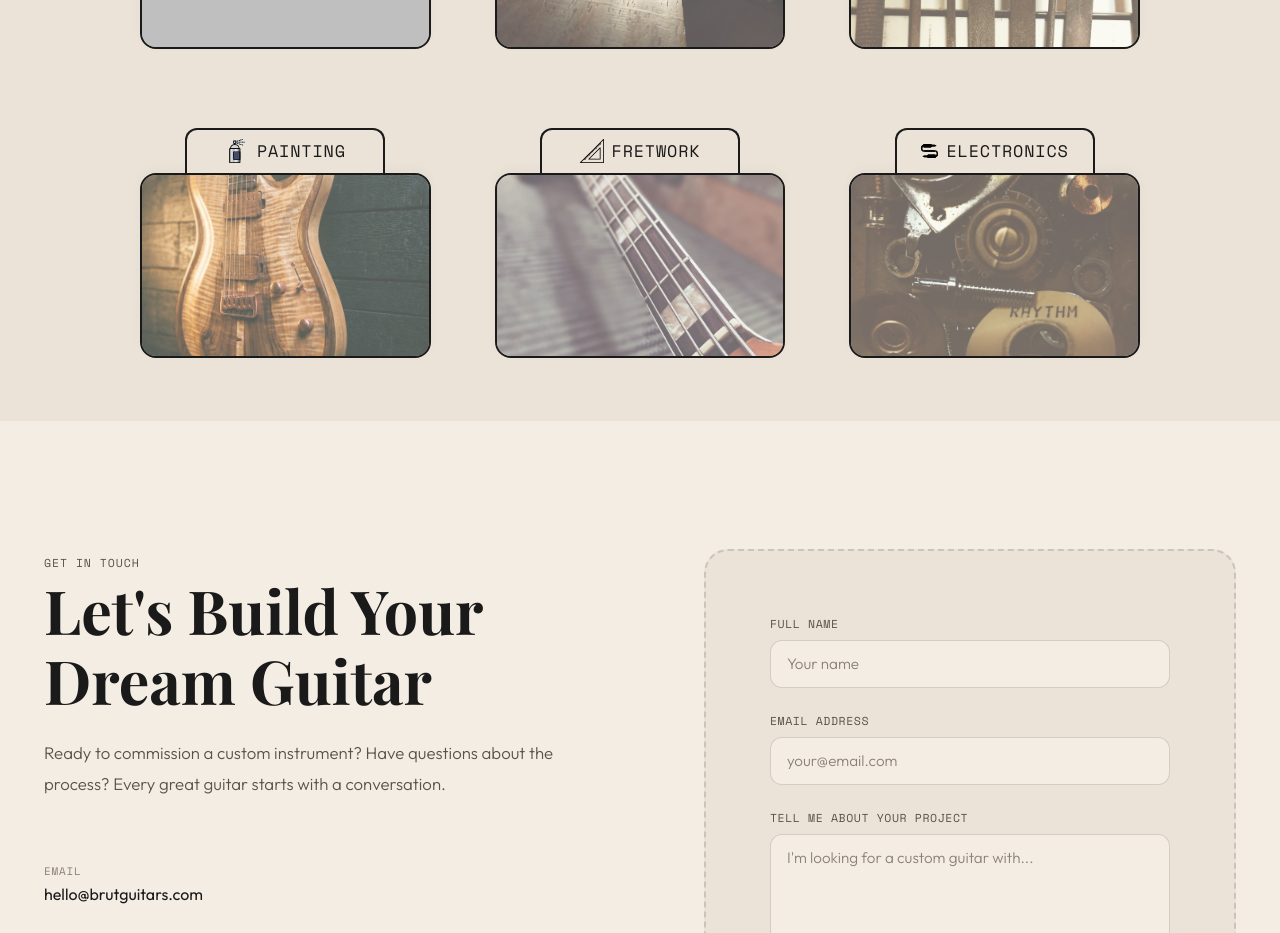
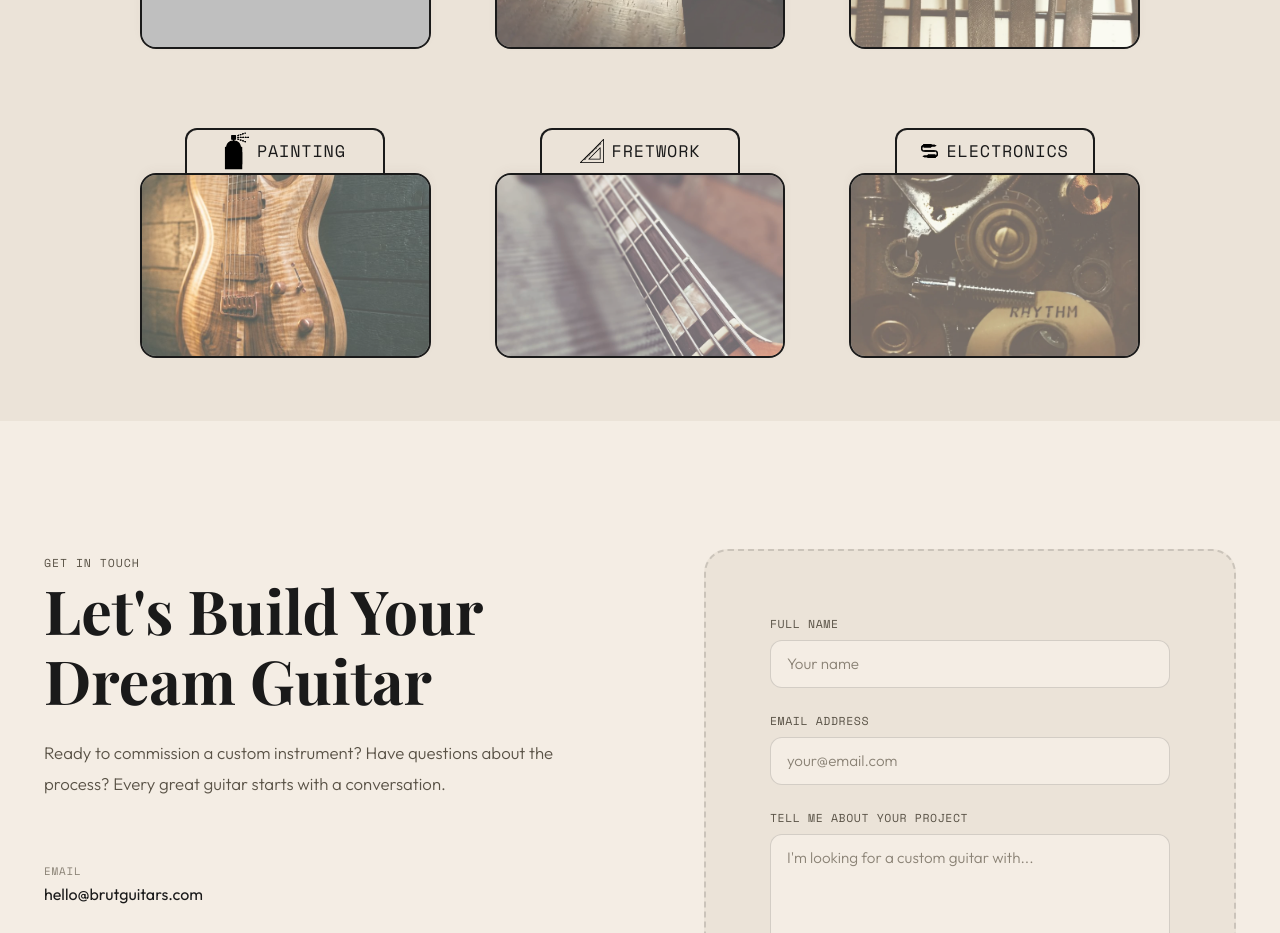
Before and after one commit to JoanDidac/Brut-Guitars, a React (Vite) app: page / in a window 1280 px wide. Shown: the part 5000-5933 px from the top of the page. Built offline with nearby package versions, Linux system fonts and the light colour scheme; grey boxes are pictures that could not be loaded; a web font is replaced by a local one.

Commit message:
Strip hardcoded colors from new painting SVG and scale icon properly

```diff
--- a/src/components/Services.css
+++ b/src/components/Services.css
@@ -219,6 +219,10 @@
     /* Increased by 30% */
 }
 
+.folder-icon-img.icon-paint {
+    transform: scale(1.55);
+}
+
 .modal-icon-img {
     height: 2rem;
     width: 2rem;
```
Also changed, not shown: src/assets/paint-spray-graffiti-svgrepo-com.svg.
